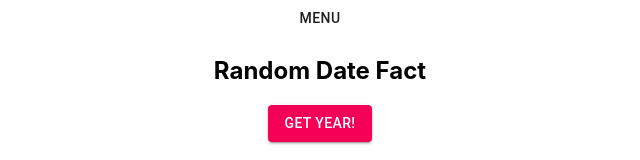
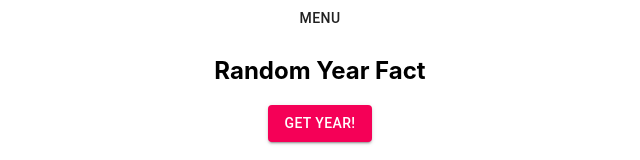
Before and after one commit to KrystalGuzman/Redux-App, a React (Create React App) app: page /Year in a window 1280 px wide. Shown: the top 160 px of the page, without its empty margins (320-960 px from the left). Built offline with nearby package versions, Linux system fonts and the light colour scheme.

Commit message:
fixed header and added favicon

```diff
--- a/src/components/YearCard.js
+++ b/src/components/YearCard.js
@@ -11,7 +11,7 @@ const YearCard = (props) =>{
     console.log('props!!!', props)
     return(
         <div class='content'>
-        <h2>Random Date Fact</h2>
+        <h2>Random Year Fact</h2>
         <Button onClick={props.getYear} variant="contained" color="secondary">Get Year!</Button><br/>
         <Container maxWidth="sm">
         {!props.year && !props.isLoading && (
```
Also changed, not shown: 1 other file (tests, documents, lock files or other folders).
